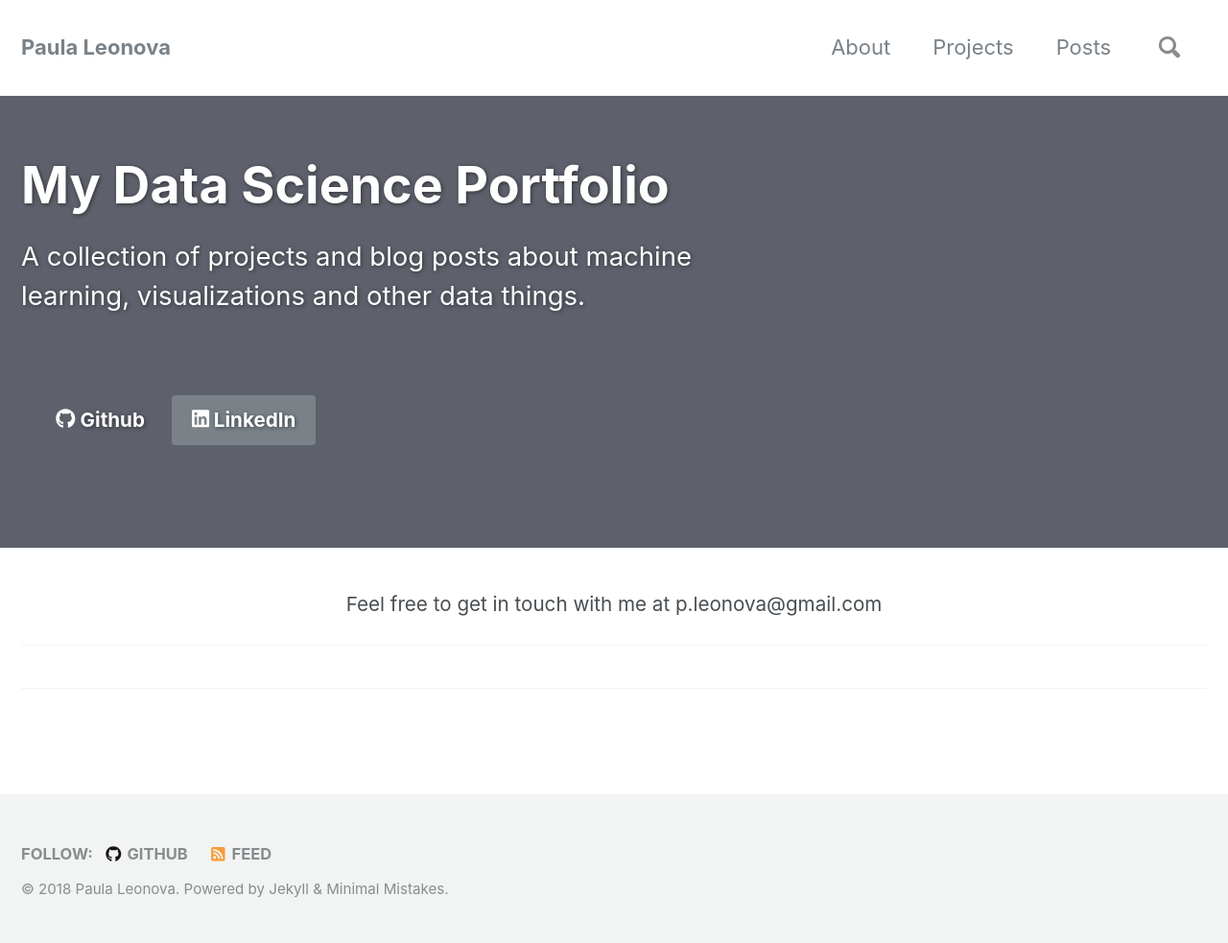
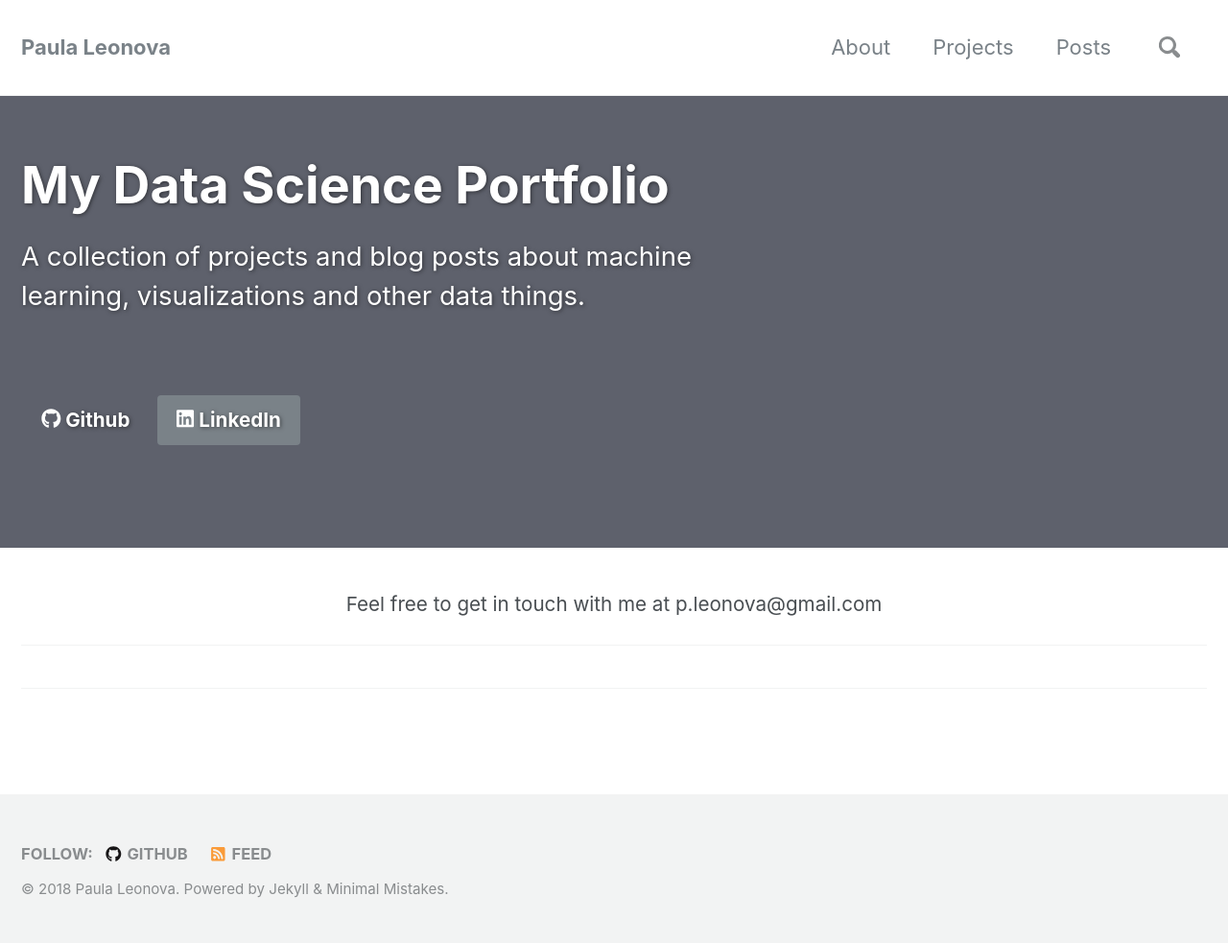
Before and after one commit to pleonova/pleonova.github.io, a Jekyll site: the page built from index.html, in a window 1280 px wide. Shown: the whole page at 96% size. Built offline with Jekyll 4.4.1, drawn with Linux system fonts in a browser that asks for light colours; nearby versions of some CDN libraries; the list of posts is cut into pages by our own code.

Commit message:
Remove code chunk from hp - buttons on banner

```diff
--- a/index.html
+++ b/index.html
@@ -8,7 +8,7 @@
   cta_label:
   cta_url:
   caption:
-excerpt: 'A collection of projects and blog posts about machine learning, visualizations and other data things. <br /> <small></small><br /><br /> &nbsp; [<i class="fab fa-github"></i> Github](https://github.com/pleonova){: .btn .btn--github} [<i class="fab fa-linkedin"></i> LinkedIn](https://www.linkedin.com/in/paulaleonova/){: .btn .btn--primary}'
+excerpt: 'A collection of projects and blog posts about machine learning, visualizations and other data things. <br /> <small></small><br /><br />  [<i class="fab fa-github"></i> Github](https://github.com/pleonova){: .btn .btn--github} [<i class="fab fa-linkedin"></i> LinkedIn](https://www.linkedin.com/in/paulaleonova/){: .btn .btn--primary}'
 
 
 
```
